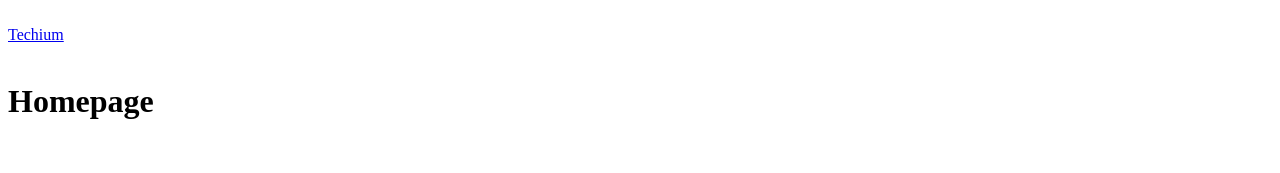
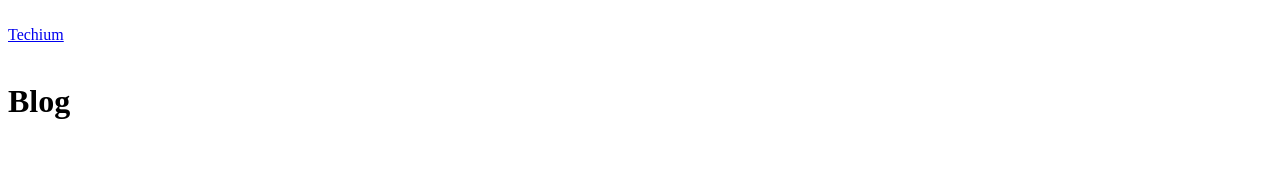
Before and after one commit to arturadamian/holbertonschool-web_front_end, a plain HTML site: page 0x00-html_advanced/blog.html in a window 1280 px wide. Shown: the top 173 px of the page. Drawn offline with Linux system fonts and the light colour scheme.

Commit message:
replaced Homepage text in 3 files

```diff
--- a/0x00-html_advanced/blog.html
+++ b/0x00-html_advanced/blog.html
@@ -30,7 +30,7 @@
     <!-- ________________________  Main ____________________________________ -->
     <!-- ******************************************************************* -->
     <main>
-        <h1>Homepage</h1>
+        <h1>Blog</h1>
         <br>
         <!-- ******************************************************************* -->
         <!-- ________________________  Hero section  ___________________________ -->
```
Also changed, not shown: 0x00-html_advanced/about.html (+1 -1 lines), 0x00-html_advanced/contact.html (+1 -1 lines).
